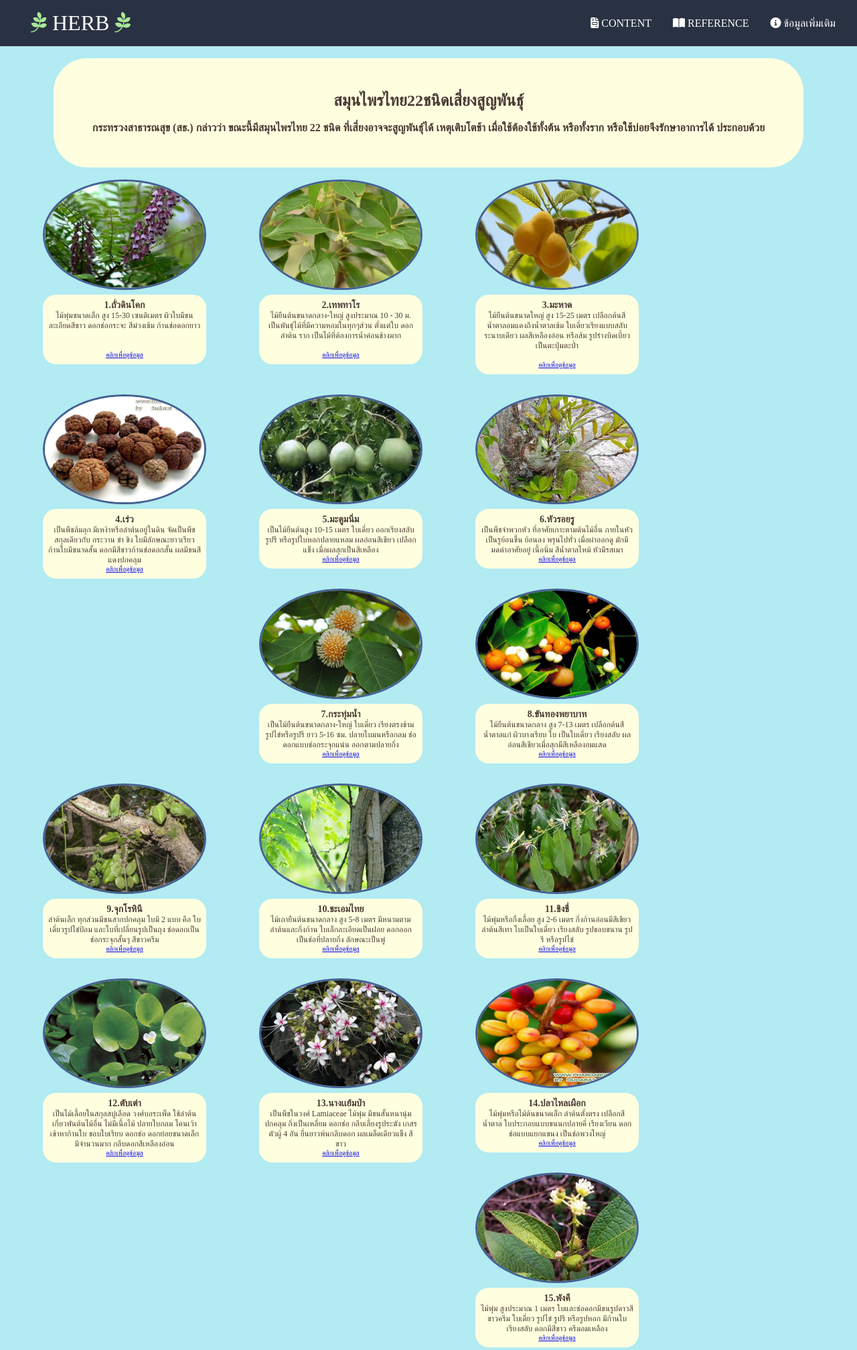
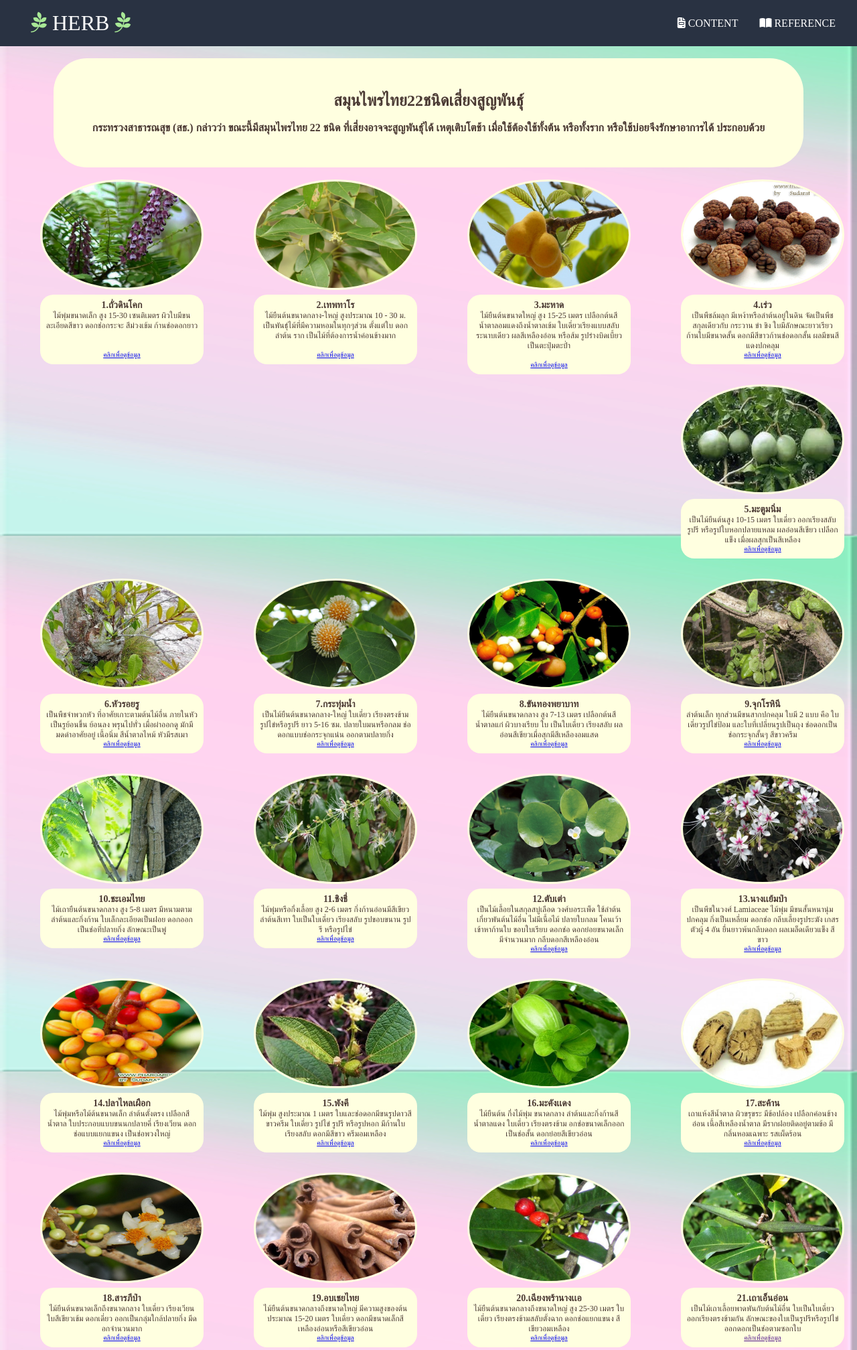
Before and after one commit to PichchakornK/040613411, a PHP site: page /HW0.html in a window 1280 px wide. Shown: the top 2016 px of the page at 67% size. Run offline with PHP 8.4, Linux system fonts and the light colour scheme; some libraries are stand-ins or nearby versions.

Commit message:
final HW0

```diff
--- a/HW/HW0.html
+++ b/HW/HW0.html
@@ -22,7 +22,6 @@
             <ul class="menu">
                 <li><a href="#header"><i class="fa-solid fa-file-invoice"></i> CONTENT</a></li>
                 <li><a href="#h3"><i class="fa-solid fa-book-open"></i> REFERENCE</a></li>
-                <li><a href="#"><i class="fa-solid fa-circle-info"></i></i> ข้อมูลเพิ่มเติม</a></li>
             </ul>
 
         </nav>
@@ -347,10 +346,12 @@
         อบเชยไทย: <a style="color: aqua;" class="referrence" href="https://botany.wu.ac.th/?page_id=15348">https://botany.wu.ac.th/?page_id=15348</a><br>
         เฉียงพร้านางเเอ: <a style="color: aqua;" class="referrence" href="https://apps.phar.ubu.ac.th/phargarden/main.php?action=viewpage&pid=218">https://apps.phar.ubu.ac.th/phargarden/main.php?action=viewpage&pid=218</a><br>
         เถาเอ็นอ่อน: <a style="color: aqua;" class="referrence" href="https://pharmoffice.kku.ac.th/iss/smhcontrol/herb/350">https://pharmoffice.kku.ac.th/iss/smhcontrol/herb/350</a><br>
-        เปราะหอม: <a style="color: aqua;" class="referrence" href="https://apps.phar.ubu.ac.th/thaicrudedrug/main.php?action=viewpage&pid=154">https://apps.phar.ubu.ac.th/thaicrudedrug/main.php?action=viewpage&pid=154</a>
+        เปราะหอม: <a style="color: aqua;" class="referrence" href="https://apps.phar.ubu.ac.th/thaicrudedrug/main.php?action=viewpage&pid=154">https://apps.phar.ubu.ac.th/thaicrudedrug/main.php?action=viewpage&pid=154</a><br><br><br>
+        <h3><i class="fa-solid fa-circle-info"></i> ข้อมูลเพิ่มเติม</h3><br>
+          <a style="color: white;" href="https://mgronline.com/qol/detail/9600000005955">https://mgronline.com/qol/detail/9600000005955</a><br>
+          <a style="color: white;" href="https://www.w3schools.com/html/default.asp?authuser=0">https://www.w3schools.com/html/default.asp?authuser=0</a>
       </div>
-      </div>
-
+      </div><br>
         <div></div>
 </body>
 </html>
--- a/HW/style.css
+++ b/HW/style.css
@@ -52,7 +52,7 @@
     height: auto;
     border-radius: 50%;
     margin-bottom: 3px;
-    border:  3px solid #466192;
+    border:  3px solid #FFFFE0;
     /*border: 2px solid ;*/
   }
 
@@ -82,8 +82,8 @@
   }
   body{
     align-content: center;
-    background-color:#b2ebf2;
-   /* background-image: url(./img/bg8.jpg);*/
+    /*background-color:#b2ebf2;*/
+    background-image: url(./img/bg8.jpg);
     background-repeat: no-repeat;
     background-attachment: fixed;
     background-size: 100% 100%;
@@ -92,7 +92,7 @@
 
   .responsive {
     display: flex;
-    margin-left: 58px;
+    margin-left: 54px;
     margin-right: 9px;
     margin-bottom: 10px;
     padding: 0 6px;
```
